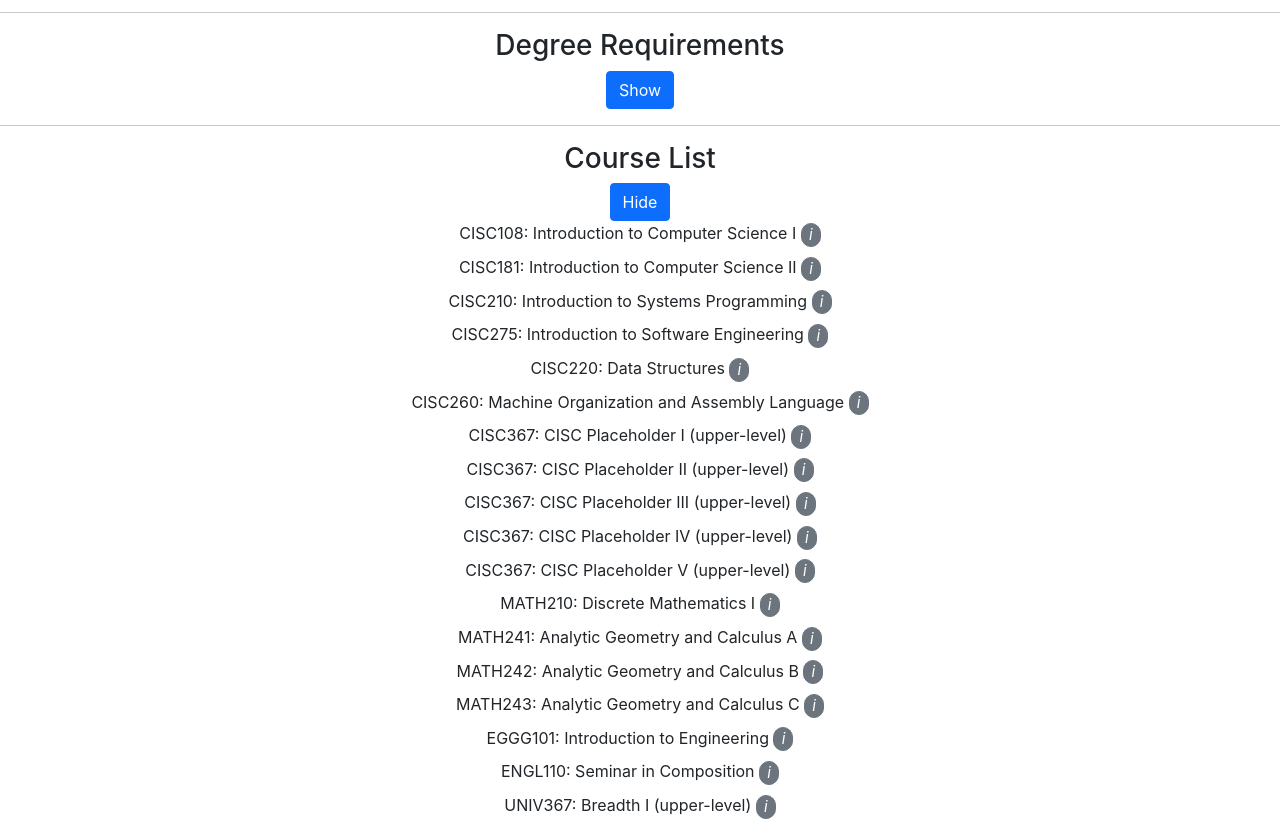
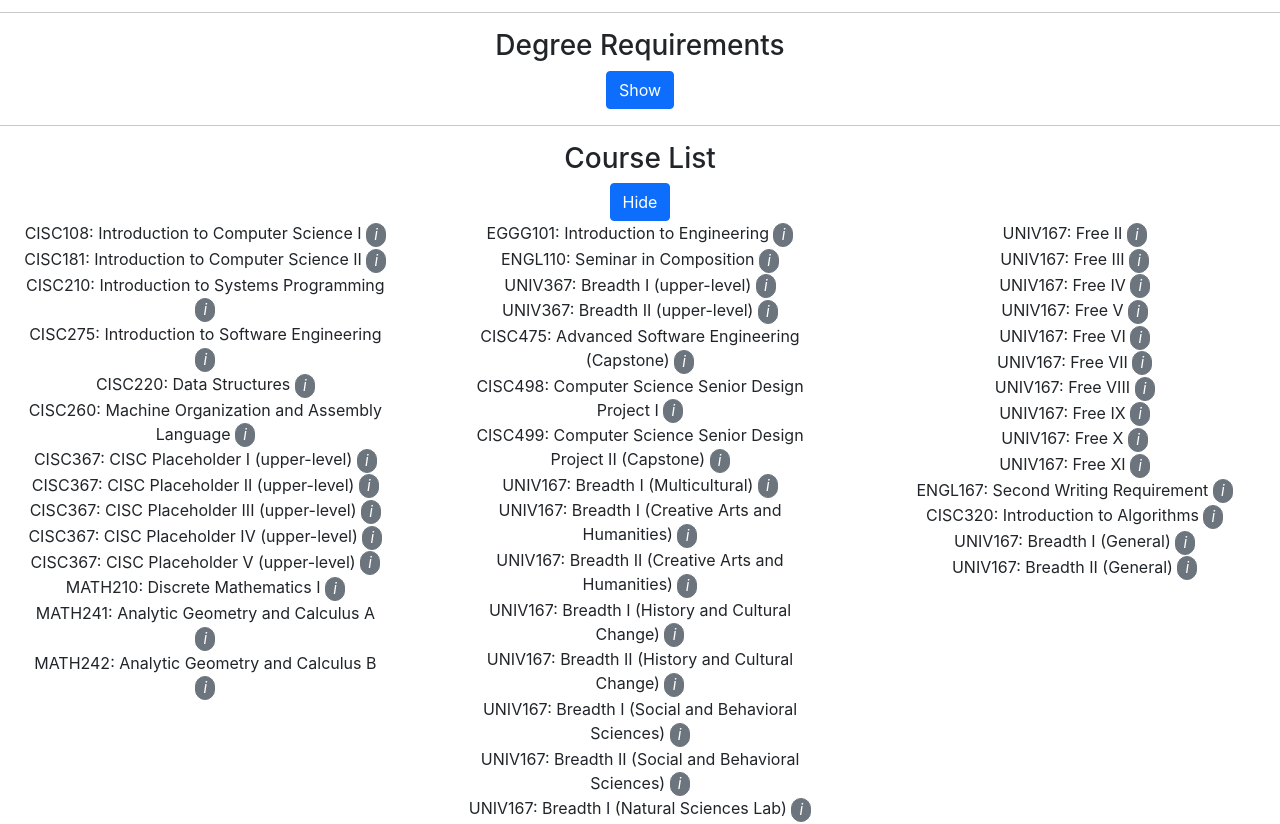
Before and after one commit to UD-CISC275-S22/cis-scheduler-team-15, a React (Create React App) app: page / in a window 1280 px wide. Shown: the part 800-1624 px from the top of the page. Built offline with nearby package versions, Linux system fonts and the light colour scheme.

Commit message:
Added edit title, listing, reset to default, and adjusted course list spacing

```diff
--- a/src/App.tsx
+++ b/src/App.tsx
@@ -1,28 +1,13 @@
 import React from "react";
 import { Row, Col } from "react-bootstrap";
-import { DegreePlans } from "./Components/degree_plans";
 //import CourseList from "./Data/course_list.json";
 //import { Degree } from "./Interfaces/degree";
-import { DegreeRequirements } from "./Components/degree_requirements";
-import { CourseList } from "./Components/course_list";
 import "./App.css";
-import AllCourses from "./Data/course_list.json";
-import { useState } from "react";
-import { Course } from "./Interfaces/course";
+import { CourseState } from "./Components/course_state";
 
 //const degrees = PlanData.map((degree): Degree => degree as Degree);
 
 function App(): JSX.Element {
-    const COURSES = AllCourses.map((course): Course => ({ ...course }));
-    const [courses, setCourses] = useState<Course[]>(COURSES); //had to move this state from course_list to here because DegreePlans needs it
-    function editCourses(courseID: number, editedCourse: Course) {
-        setCourses(
-            courses.map(
-                (course: Course): Course =>
-                    courseID === course.courseID ? editedCourse : course
-            )
-        );
-    }
     return (
         <div className="App">
             <div className="App-header">
@@ -58,19 +43,7 @@ function App(): JSX.Element {
                 breadth and technical elective courses, you can refer to the
                 following links. Best of luck in navigating your future!
             </div>
-            <hr></hr>
-            <h3>Degree Plans</h3>
-            <DegreePlans courses={courses}></DegreePlans>
-            <hr></hr>
-            <h3>Degree Requirements</h3>
-            <DegreeRequirements></DegreeRequirements>
-            <hr></hr>
-            <h3>Course List</h3>
-            <CourseList
-                courses={courses}
-                editCourses={editCourses}
-            ></CourseList>
-            <hr></hr>
+            <CourseState></CourseState>
             <h3>External Links:</h3>
             <Row>
                 <Col>
--- a/src/Components/course_list.tsx
+++ b/src/Components/course_list.tsx
@@ -1,8 +1,9 @@
 import React from "react";
 import { useState } from "react";
 import { Course } from "../Interfaces/course";
-import { Stack, Button } from "react-bootstrap";
+import { Button } from "react-bootstrap";
 import { CourseListView } from "./course_list_view";
+import { Row, Col } from "react-bootstrap";
 
 export function CourseList({
     courses,
@@ -20,8 +21,13 @@ export function CourseList({
                 {visible ? "Hide" : "Show"}
             </Button>
             {visible && (
-                <Stack gap={2}>
-                    {courses.map((course: Course) => (
+                <Row>
+                    <Col>
+                        {courses
+                            .filter(
+                                (course: Course, index: number) => index < 14
+                            )
+                            .map((course: Course) => (
                                 <div key={course.courseID}>
                                     <CourseListView
                                         course={course}
@@ -30,7 +36,39 @@ export function CourseList({
                                     ></CourseListView>
                                 </div>
                             ))}
-                </Stack>
+                    </Col>
+                    <Col>
+                        {courses
+                            .filter(
+                                (course: Course, index: number) =>
+                                    index > 14 && index < 30
+                            )
+                            .map((course: Course) => (
+                                <div key={course.courseID}>
+                                    <CourseListView
+                                        course={course}
+                                        courses={courses}
+                                        editCourses={editCourses}
+                                    ></CourseListView>
+                                </div>
+                            ))}
+                    </Col>
+                    <Col>
+                        {courses
+                            .filter(
+                                (course: Course, index: number) => index > 30
+                            )
+                            .map((course: Course) => (
+                                <div key={course.courseID}>
+                                    <CourseListView
+                                        course={course}
+                                        courses={courses}
+                                        editCourses={editCourses}
+                                    ></CourseListView>
+                                </div>
+                            ))}
+                    </Col>
+                </Row>
             )}
         </div>
     );
--- a/src/Components/course_list_view_info.tsx
+++ b/src/Components/course_list_view_info.tsx
@@ -73,9 +73,7 @@ export function CourseListViewInfo({
                     </div>
                     <div>
                         <b>Semesters Offered: </b>
-                        {course.offered.map((year: string) => (
-                            <span key={year}>{year} </span>
-                        ))}
+                        {course.offered.join(", ")}
                     </div>
                     <div>
                         <CourseListViewInfoEdit
--- a/src/Components/course_list_view_info_edit.tsx
+++ b/src/Components/course_list_view_info_edit.tsx
@@ -1,9 +1,13 @@
 import * as React from "react";
 import { Course } from "../Interfaces/course";
 import { useState } from "react";
-import { Button, Form } from "react-bootstrap";
+import { Button, Form, InputGroup } from "react-bootstrap";
+import AllCourses from "../Data/course_list.json";
 
-type ChangeEvent = React.ChangeEvent<HTMLTextAreaElement | HTMLInputElement>;
+type ChangeEvent = React.ChangeEvent<
+    HTMLTextAreaElement | HTMLInputElement | HTMLSelectElement
+>;
+const defaultCourseData = AllCourses.map((course): Course => ({ ...course }));
 
 export function CourseListViewInfoEdit({
     course,
@@ -16,14 +20,15 @@ export function CourseListViewInfoEdit({
 }): JSX.Element {
     const [edit, setEdit] = useState<boolean>(false);
     const [creditse, setCredits] = useState<number>(course.credits);
-    //insert other edit functions
+    const [listing, setListing] = useState<string>(course.listing);
+    const [title, setTitle] = useState<string>(course.title);
 
     function createNewCourse(course: Course): Course {
         courses;
         const newCourse: Course = {
             courseID: course.courseID,
-            listing: course.listing,
-            title: course.title,
+            listing: listing,
+            title: title,
             preReqs: course.preReqs,
             coReqs: course.coReqs,
             offered: course.offered,
@@ -33,21 +38,41 @@ export function CourseListViewInfoEdit({
         return newCourse;
     }
 
+    function updateTitle(event: ChangeEvent) {
+        setTitle(event.target.value);
+    }
+    function updateListing(event: ChangeEvent) {
+        setListing(event.target.value);
+    }
+    function updateCredits(event: ChangeEvent) {
+        setCredits(parseInt(event.target.value));
+    }
+    function resetDefault(courseID: number) {
+        const defaultCourse: Course[] = defaultCourseData.filter(
+            (course: Course) => courseID === course.courseID
+        );
+        editCourses(courseID, defaultCourse[0]);
+        setTitle(defaultCourse[0].title);
+        setListing(defaultCourse[0].listing);
+        setCredits(defaultCourse[0].credits);
+    }
+
     return (
         <span>
-            <Button onClick={() => setEdit(!edit)}>Edit</Button>
+            <Button onClick={() => setEdit(!edit)}>
+                {edit ? "Hide" : "Edit"}
+            </Button>
             <div>
                 {edit && (
                     <Form>
-                        <Form.Group>
-                            <Form.Label>Edit Credits</Form.Label>
+                        <hr />
+                        <Form.Label>Edit Credits:</Form.Label>
+                        <InputGroup>
                             <Form.Control
                                 type="number"
                                 placeholder="Enter number of credit(s)"
                                 value={creditse}
-                                onChange={(event: ChangeEvent) =>
-                                    setCredits(parseInt(event.target.value))
-                                }
+                                onChange={updateCredits}
                             />
                             <Button
                                 onClick={() =>
@@ -59,7 +84,47 @@ export function CourseListViewInfoEdit({
                             >
                                 Update Credits
                             </Button>
-                        </Form.Group>
+                        </InputGroup>
+                        <Form.Label>Edit Course Title:</Form.Label>
+                        <InputGroup>
+                            <Form.Control
+                                placeholder="Enter new course title"
+                                value={title}
+                                onChange={updateTitle}
+                            />
+                            <Button
+                                onClick={() =>
+                                    editCourses(
+                                        course.courseID,
+                                        createNewCourse(course)
+                                    )
+                                }
+                            >
+                                Update Title
+                            </Button>
+                        </InputGroup>
+                        <Form.Label>Edit Course Listing:</Form.Label>
+                        <InputGroup>
+                            <Form.Control
+                                placeholder="Enter new listing"
+                                value={listing}
+                                onChange={updateListing}
+                            />
+                            <Button
+                                onClick={() =>
+                                    editCourses(
+                                        course.courseID,
+                                        createNewCourse(course)
+                                    )
+                                }
+                            >
+                                Update Listing
+                            </Button>
+                        </InputGroup>
+                        <hr />
+                        <Button onClick={() => resetDefault(course.courseID)}>
+                            Reset Course to Default
+                        </Button>
                     </Form>
                 )}
             </div>
--- /dev/null
+++ b/src/Components/course_state.tsx
@@ -0,0 +1,37 @@
+import { DegreePlans } from "./degree_plans";
+import { DegreeRequirements } from "./degree_requirements";
+import { CourseList } from "./course_list";
+import { Course } from "../Interfaces/course";
+import AllCourses from "../Data/course_list.json";
+import { useState } from "react";
+import React from "react";
+
+export function CourseState(): JSX.Element {
+    const COURSES = AllCourses.map((course): Course => ({ ...course }));
+    const [courses, setCourses] = useState<Course[]>(COURSES); //had to move this state from course_list to here because DegreePlans needs it
+    function editCourses(courseID: number, editedCourse: Course) {
+        setCourses(
+            courses.map(
+                (course: Course): Course =>
+                    courseID === course.courseID ? editedCourse : course
+            )
+        );
+    }
+    return (
+        <div>
+            <hr></hr>
+            <h3>Degree Plans</h3>
+            <DegreePlans courses={courses}></DegreePlans>
+            <hr></hr>
+            <h3>Degree Requirements</h3>
+            <DegreeRequirements></DegreeRequirements>
+            <hr></hr>
+            <h3>Course List</h3>
+            <CourseList
+                courses={courses}
+                editCourses={editCourses}
+            ></CourseList>
+            <hr></hr>
+        </div>
+    );
+}
```
Lines whose indentation alone changed are shown as unchanged.
